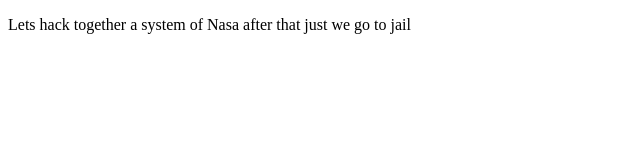
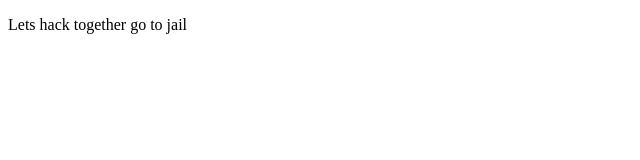
Before and after one commit to dani256-hub/myfristrepo, a plain HTML site: page index.html in a window 1280 px wide. Shown: the whole page, without its empty margins (0-640 px from the left). Drawn offline with Linux system fonts and the light colour scheme.

Commit message:
Update index.html

```diff
--- a/index.html
+++ b/index.html
@@ -7,7 +7,7 @@
  </head>
  <body>
 
-<p>Lets hack together a system of Nasa after that just we go to jail</p>
+<p>Lets hack together go to jail</p>
 
  </body>
 
```
